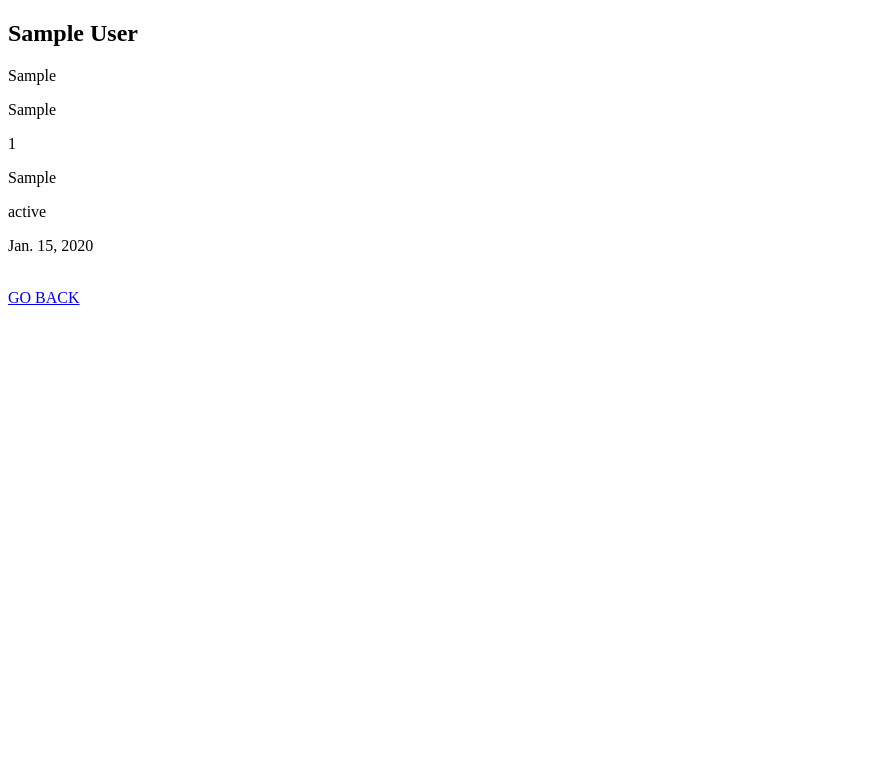
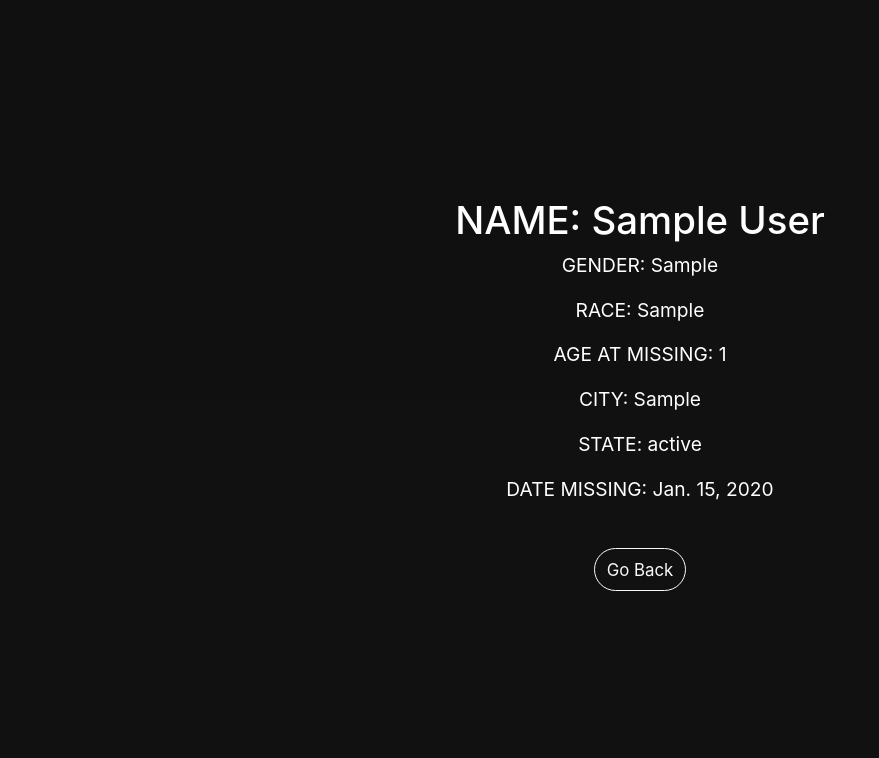
Before and after one commit to julessmith2020/missingppl, a Django app: page /person/1 in a window 1280 px wide. Shown: the top 758 px of the page, without its empty margins (0-879 px from the left). Run offline with Django 4.2, Linux system fonts and the light colour scheme; tables that the repository leaves empty hold one stand-in row (values such as "Sample post"); some libraries are stand-ins or nearby versions; some web fonts are replaced.

Commit message:
person styling

```diff
--- a/templates/webview/person.html
+++ b/templates/webview/person.html
@@ -1,20 +1,100 @@
 <!DOCTYPE html>
 <html lang="en">
+{% load static %}
+<html class="h-100" lang="en">
+
 <head>
-    <meta charset="UTF-8">
-    <meta name="viewport" content="width=device-width, initial-scale=1.0">
-    <title>Missing Person Info</title>
+    <meta charset="utf-8">
+    <meta name="viewport" content="width=device-width,initial-scale=1,shrink-to-fit=no">
+    <meta name="description" content="A well made and handcrafted Bootstrap 5 template">
+    <link rel="apple-touch-icon" sizes="180x180" href="{% static 'img/apple-touch-icon.png' %}">
+    <link rel="icon" type="image/png" sizes="32x32" href="{% static 'img/favicon-32x32.png' %}">
+    <link rel="icon" type="image/png" sizes="16x16" href="{% static 'img/favicon-16x16.png' %}">
+    <link rel="icon" type="image/png" sizes="96x96" href="{% static 'img/favicon.png' %}">
+    <meta name="author" content="Holger Koenemann">
+    <meta name="generator" content="Eleventy v2.0.0">
+    <meta name="HandheldFriendly" content="true">
+    <title>RAT - Person</title>
+    <link rel="stylesheet" href="{% static 'css/theme.min.css' %}">
+    <link rel="stylesheet" href="{% static 'css/theme.css' %}">
+
+    <style>
+    /* inter-300 - latin */
+    @font-face {
+        font-family: 'Inter';
+        font-style: normal;
+        font-weight: 300;
+        font-display: swap;
+        src: local(''),
+        url('{% static 'fonts/inter-v12-latin-300.woff2' %} format("woff2")'),
+        /* Chrome 26+, Opera 23+, Firefox 39+ */
+        url('{% static 'fonts/inter-v12-latin-300.woff' %} format("woff")');
+        /* Chrome 6+, Firefox 3.6+, IE 9+, Safari 5.1+ */
+    }
+
+    /* inter-400 - latin */
+    @font-face {
+        font-family: 'Inter';
+        font-style: normal;
+        font-weight: 400;
+        font-display: swap;
+        src: local(''),
+        url('{% static 'fonts/inter-v12-latin-regular.woff2' %} format("woff2")'),
+        /* Chrome 26+, Opera 23+, Firefox 39+ */
+        url('{% static 'fonts/inter-v12-latin-regular.woff' %} format("woff")');
+        /* Chrome 6+, Firefox 3.6+, IE 9+, Safari 5.1+ */
+    }
+
+    @font-face {
+        font-family: 'Inter';
+        font-style: normal;
+        font-weight: 500;
+        font-display: swap;
+        src: local(''),
+        url('{% static 'fonts/inter-v12-latin-500.woff2' %} format("woff2")'),
+        /* Chrome 26+, Opera 23+, Firefox 39+ */
+        url('{% static 'fonts/inter-v12-latin-500.woff' %} format("woff")');
+        /* Chrome 6+, Firefox 3.6+, IE 9+, Safari 5.1+ */
+    }
+
+    @font-face {
+        font-family: 'Inter';
+        font-style: normal;
+        font-weight: 700;
+        font-display: swap;
+        src: local(''),
+        url('{% static 'fonts/inter-v12-latin-700.woff2' %} format("woff2")'),
+        /* Chrome 26+, Opera 23+, Firefox 39+ */
+        url('{% static 'fonts/inter-v12-latin-700.woff' %} format("woff")');
+        /* Chrome 6+, Firefox 3.6+, IE 9+, Safari 5.1+ */
+    }
+    </style>
+
+
 </head>
-<body>
-    <h2>{{person.first_name}} {{person.last_name}}</h2>
-    <p>{{person.gender}}</p>
-    <p>{{person.race}}</p>
-    <p>{{person.age_at_missing}}</p>
-    <p>{{person.city}}</p>
-    <p>{{person.state}}</p>
-    <p>{{person.date_missing}}</p>
-    <br>
-    <a href="{% url 'index' %}">GO BACK</a>
 
-</body>
+<div class="position-absolute w-50 h-50 bg-black opacity-75 top-0 start-0"></div>
+<div class="container py-vh-4 position-relative px-vw-5 text-center">
+    <div class="row d-flex align-items-center justify-content-center py-vh-5">
+    <div class="col-12 col-xl-10">
+        <body class="bg-black text-white mt-0" data-bs-spy="scroll" data-bs-target="#navScroll">
+            <br>
+            <h2>NAME: {{person.first_name}} {{person.last_name}}</h2>
+            <p>GENDER: {{person.gender}}</p>
+            <p>RACE: {{person.race}}</p>
+            <p>AGE AT MISSING: {{person.age_at_missing}}</p>
+            <p>CITY: {{person.city}}</p>
+            <p>STATE: {{person.state}}</p>
+            <p>DATE MISSING: {{person.date_missing}}</p>
+            <br>
+            <a href="{% url 'index' %}" aria-label="Read More"
+                class="btn btn-outline-light">
+                <small>Go Back</small>
+            </a>
+
+        </body>
+    </div>
+    </div>
+</div>
+</div>
 </html>
```
